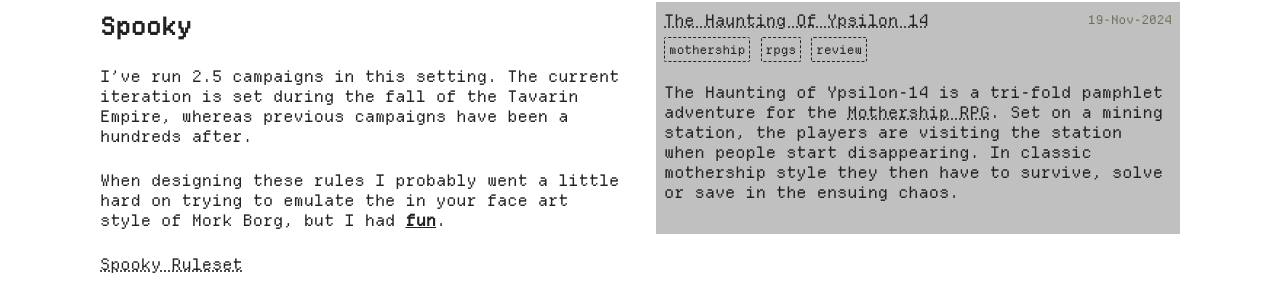
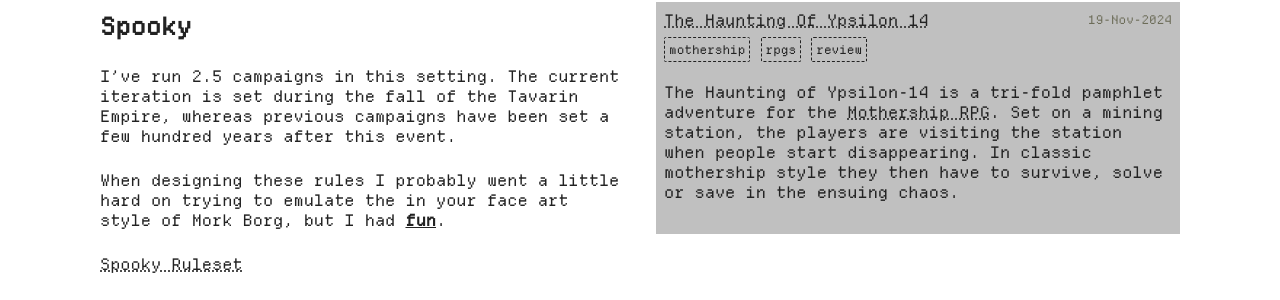
Before and after one commit to iendjinn/iendjinn, a Jekyll site: the page built from systems.markdown, in a window 1280 px wide. Shown: the part 977-1277 px from the top of the page. Built offline with Jekyll 4.4.1, drawn with Linux system fonts in a browser that asks for light colours; our own code applies the rules of GitHub Pages for plain Markdown files.

Commit message:
fix: typo

```diff
--- a/systems.markdown
+++ b/systems.markdown
@@ -19,7 +19,7 @@
 
 ## Spooky
 
-I've run 2.5 campaigns in this setting. The current iteration is set during the fall of the Tavarin Empire, whereas previous campaigns have been a hundreds after.
+I've run 2.5 campaigns in this setting. The current iteration is set during the fall of the Tavarin Empire, whereas previous campaigns have been set a few hundred years after this event.
 
 When designing these rules I probably went a little hard on trying to emulate the in your face art style of Mork Borg, but I had **fun**.
 
```
